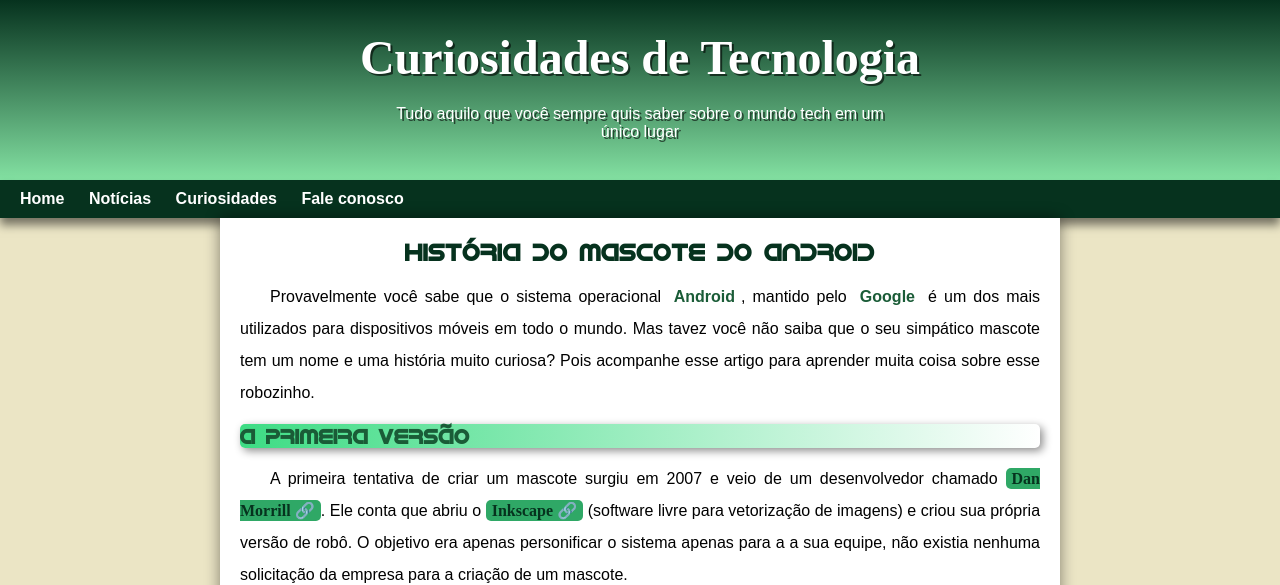
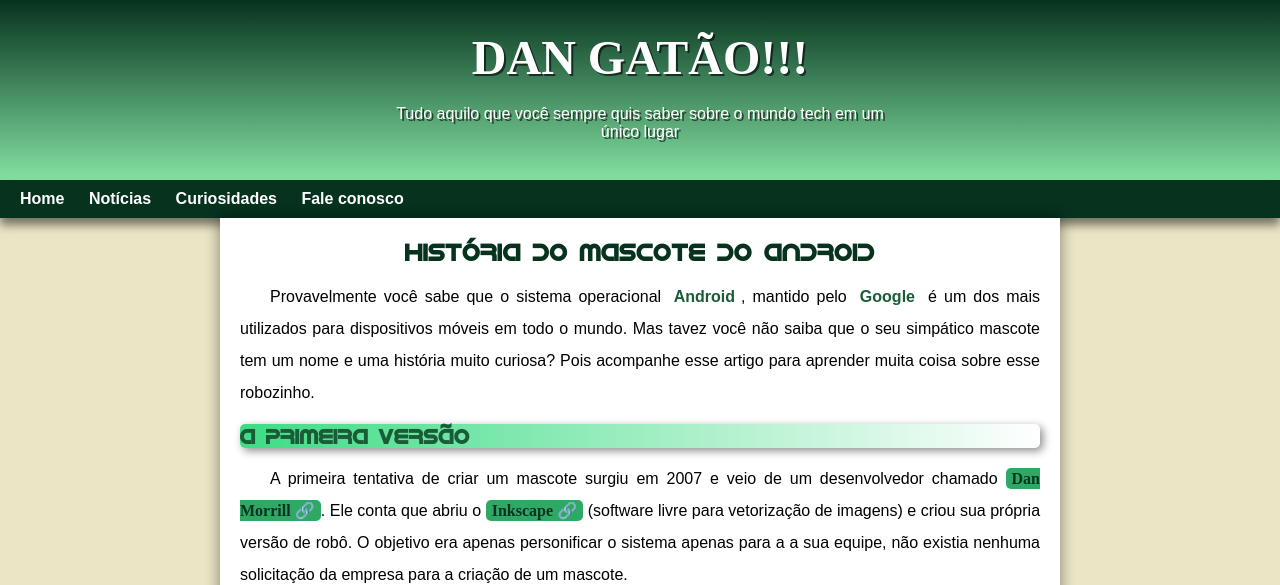
Before and after one commit to Taliglaev03/projeto-android, a plain HTML site: page index.html in a window 1280 px wide. Shown: the top 585 px of the page. Drawn offline with Linux system fonts and the light colour scheme.

Commit message:
Update index.html

```diff
--- a/index.html
+++ b/index.html
@@ -10,7 +10,7 @@
 </head>
 <body>
     <header>
-        <h1>Curiosidades de Tecnologia</h1>
+        <h1>DAN GATÃO!!!</h1>
         <p>Tudo aquilo que você sempre quis saber sobre o mundo tech em um único lugar</p>
     </header>
     <nav>
```
